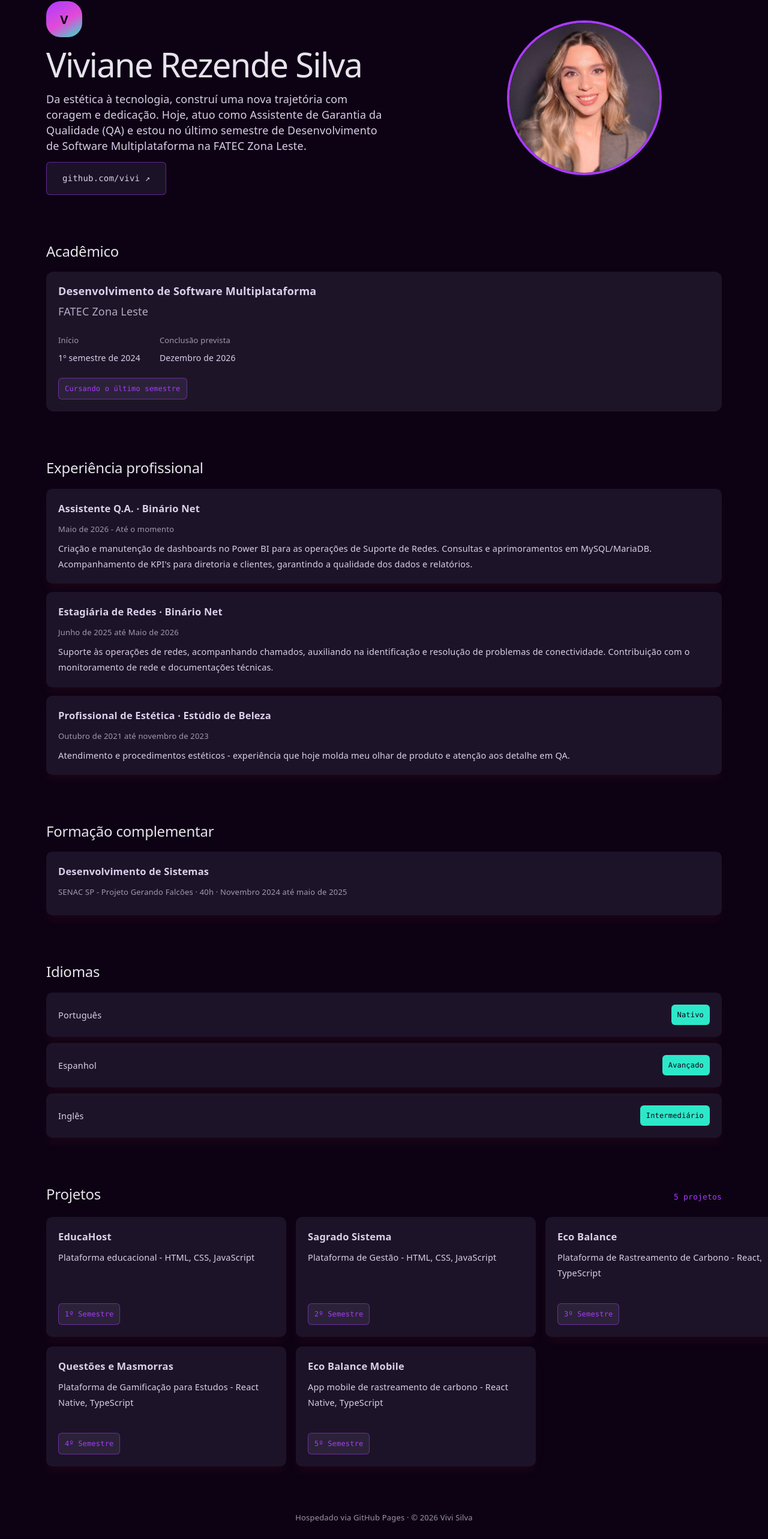
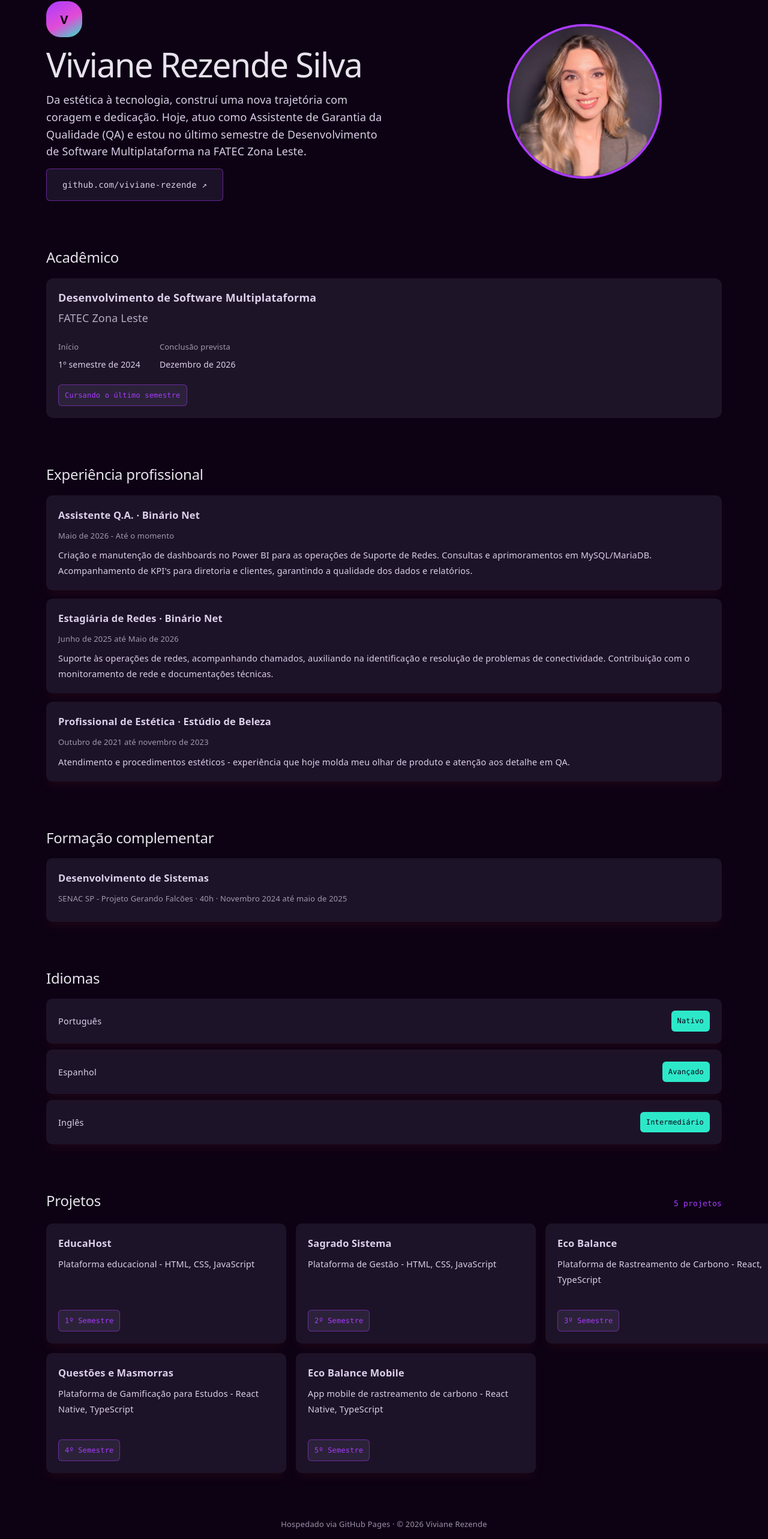
Before and after one commit to Viviane-rezende/meu-portfolio, a React (Vite) app: page /#/ in a window 1280 px wide. Shown: the part 66-2632 px from the top of the page at 60% size. Built offline with nearby package versions, Linux system fonts and the light colour scheme.

Commit message:
Ajuste de responsividade

```diff
--- a/src/pages/Home.css
+++ b/src/pages/Home.css
@@ -1,7 +1,22 @@
+.hero-title {
+  font-size: clamp(1.75rem, 5vw, 3rem);
+  line-height: 1.15;
+  overflow-wrap: break-word;
+}
+
 .hero-role {
   color: var(--text);
   max-width: 56ch;
+  line-height: 1.6;
   margin-bottom: 14px;
+  overflow-wrap: break-word;
+}
+
+@media (max-width: 640px) {
+  .hero-role {
+    max-width: 100%;
+    font-size: 15px;
+  }
 }
 
 .hero-facts {
--- a/src/pages/Home.tsx
+++ b/src/pages/Home.tsx
@@ -73,7 +73,7 @@ export default function Home() {
         <Avatar initials="V">
 
         </Avatar>
-        <h1>Viviane Rezende Silva</h1>
+        <h1 className="hero-name">Viviane Rezende Silva</h1>
         <p className="hero-role">
           Da estética à tecnologia, construí uma nova trajetória com coragem e dedicação. Hoje, atuo como Assistente de Garantia da Qualidade (QA) e estou no último semestre de Desenvolvimento de Software Multiplataforma na FATEC Zona Leste.
         </p>
@@ -81,7 +81,7 @@ export default function Home() {
         <div>
 
           <Badge><Button href="https://github.com/Viviane-Rezende" variant="outline">
-            github.com/vivi ↗
+            github.com/viviane-rezende ↗
           </Button></Badge>
         </div>
         {/* <div className="hero-facts">
@@ -170,7 +170,7 @@ export default function Home() {
 </Section>
 
 
-      <footer className="page-footer">Hospedado via GitHub Pages · © 2026 Vivi Silva</footer>
+      <footer className="page-footer">Hospedado via GitHub Pages · © 2026 Viviane Rezende</footer>
     </>
   );
 }
```
